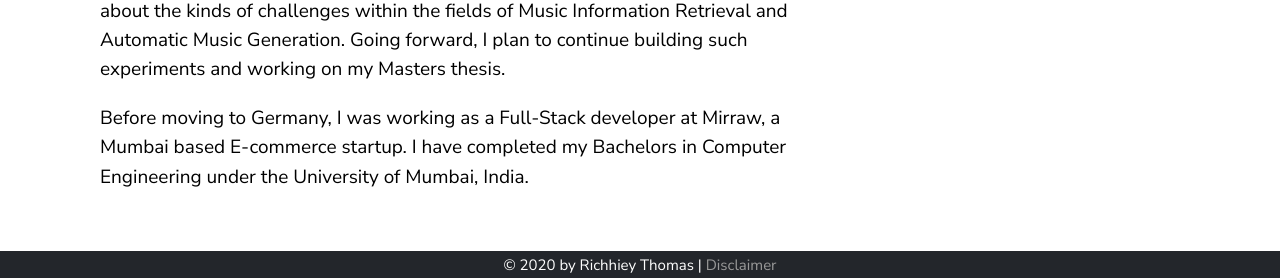
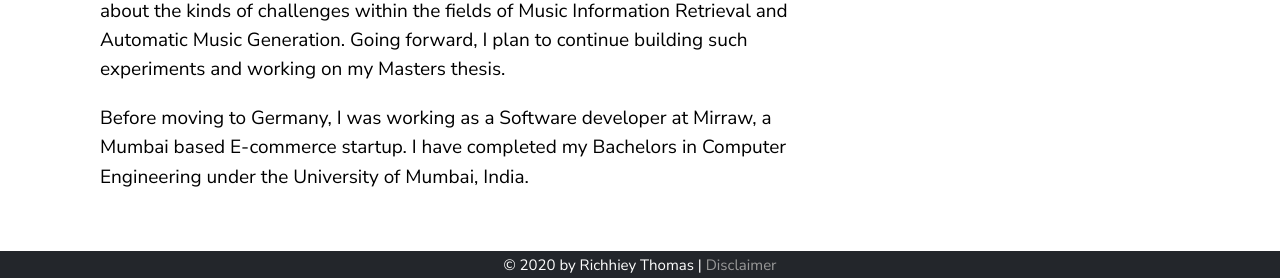
Before and after one commit to richhiey/richhiey.github.io, a Jekyll site: the page built from index.md, in a window 1280 px wide. Shown: the part 1168-1446 px from the top of the page. Built offline with Jekyll 4.4.1, drawn with Linux system fonts in a browser that asks for light colours.

Commit message:
Change one word in bio

```diff
--- a/index.md
+++ b/index.md
@@ -6,4 +6,4 @@ I am a Software Engineer with a formal background in Machine Learning and inform
 
 I am passionate about using AI algorithms to build intelligent systems that can lend themselves as creative tools for musical expression. More specifically, I enjoy applying deep learning techniques to build systems capable of generating music either automatically or through musical interactions of some kind. In 2020, I participated in the [AI Song Contest]() and the [AI Music Generation Challenge]() and learnt quite a bit about the kinds of challenges within the fields of Music Information Retrieval and Automatic Music Generation. Going forward, I plan to continue building such experiments and working on my Masters thesis.
 
-Before moving to Germany, I was working as a Full-Stack developer at Mirraw, a Mumbai based E-commerce startup. I have completed my Bachelors in Computer Engineering under the University of Mumbai, India.
+Before moving to Germany, I was working as a Software developer at Mirraw, a Mumbai based E-commerce startup. I have completed my Bachelors in Computer Engineering under the University of Mumbai, India.
```
